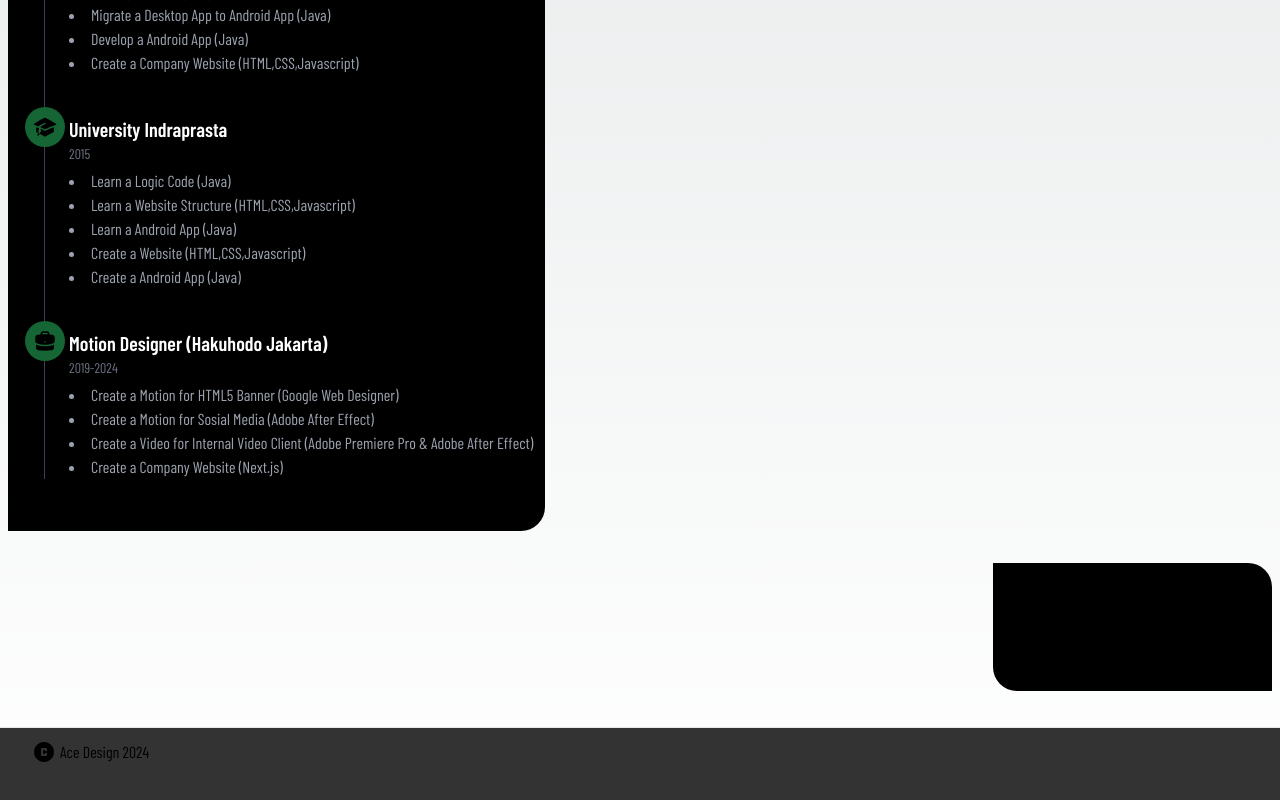
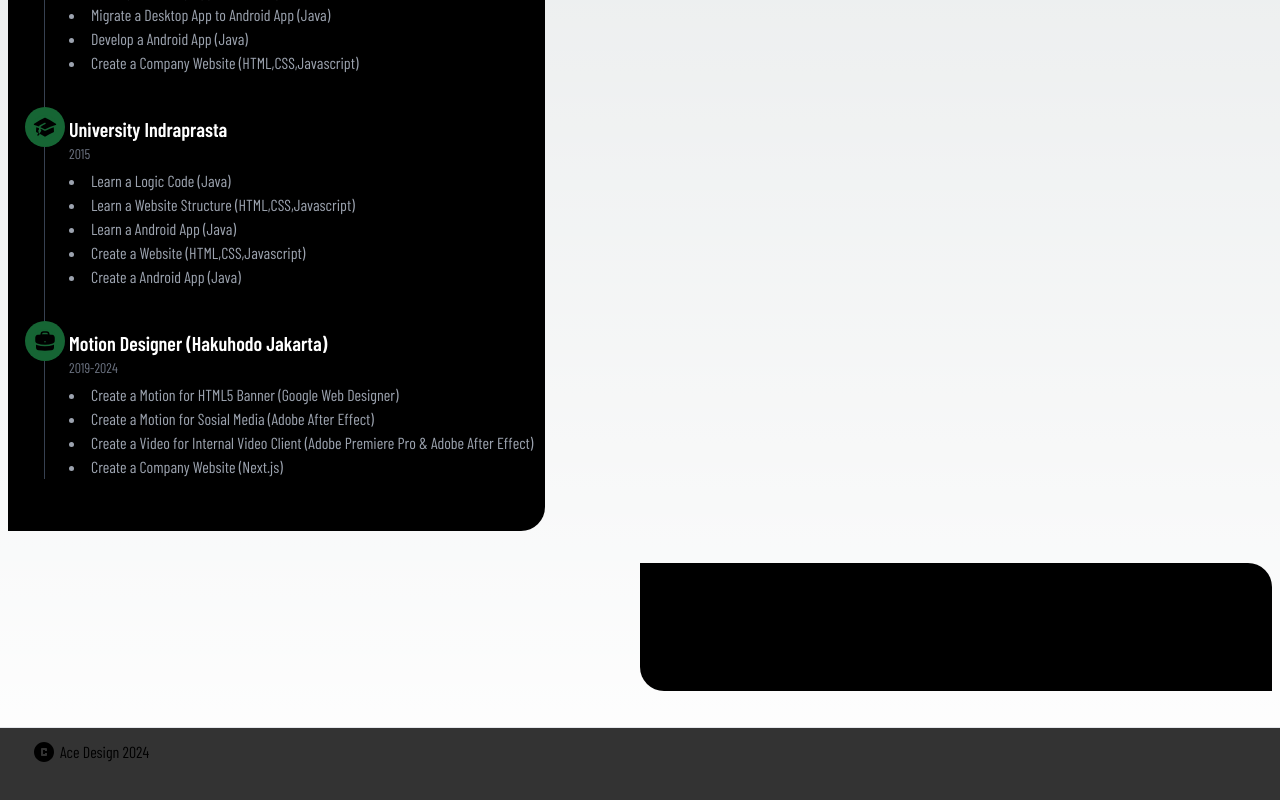
Before and after one commit to Ace-bit/alif-portfolio, a Next.js app: page / in a window 1280 px wide. Shown: the part 1086-1886 px from the top of the page. Built offline with nearby package versions, Linux system fonts and the light colour scheme; some icons are missing; a web font is replaced by a local one.

Commit message:
Update:21/7/2024

```diff
--- a/app/page.tsx
+++ b/app/page.tsx
@@ -156,7 +156,7 @@ export default function Home() {
         </div>
         {/* Info Section */}
         <div className="flex flex-col md:flex-row-reverse w-full items-center gap-2">
-          <div className="basis-full md:basis-auto bg-black p-3 rounded-tr-3xl rounded-bl-3xl">
+          <div className="basis-full md:basis-1/2 bg-black p-3 rounded-tr-3xl rounded-bl-3xl">
             <p className="text-center md:text-left text-5xl font-bold mb-2">Information</p>
             <div className="flex">
               <EnvelopeIcon className="h-6 w-6" />
```
